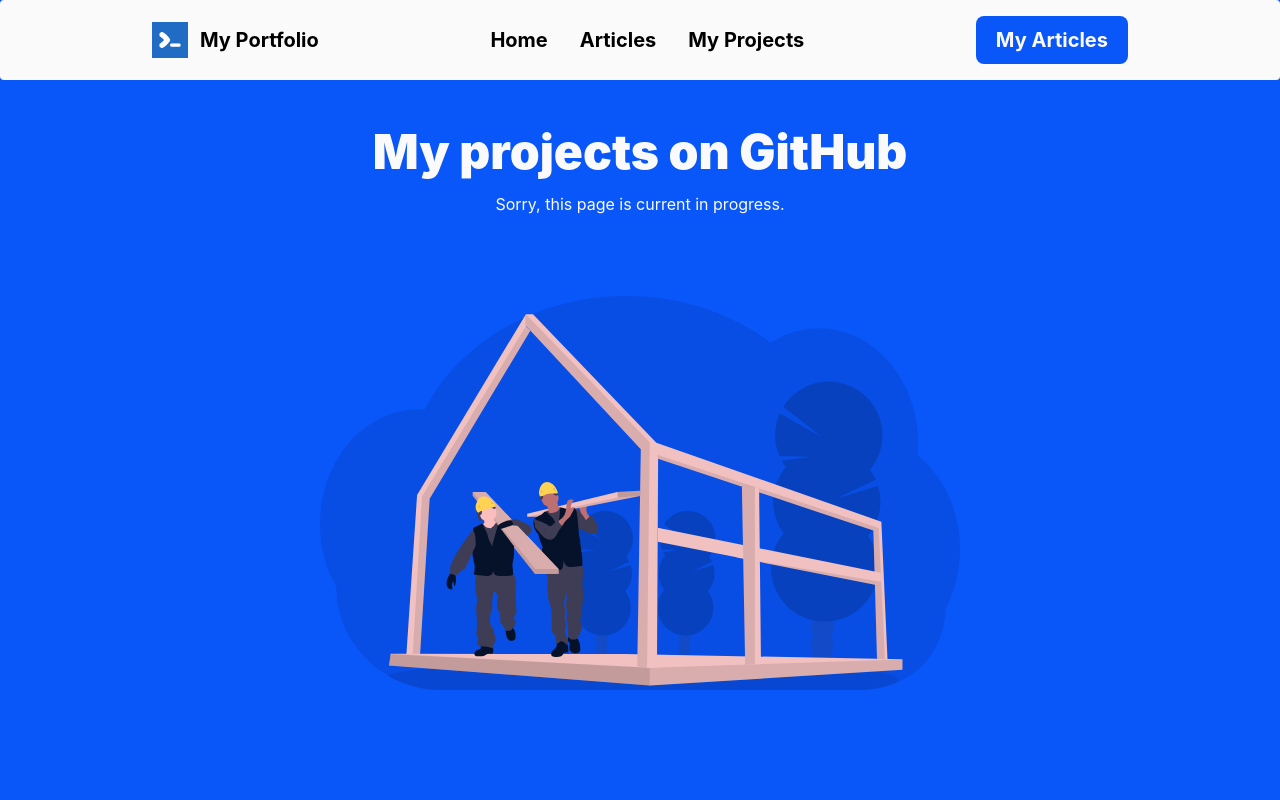
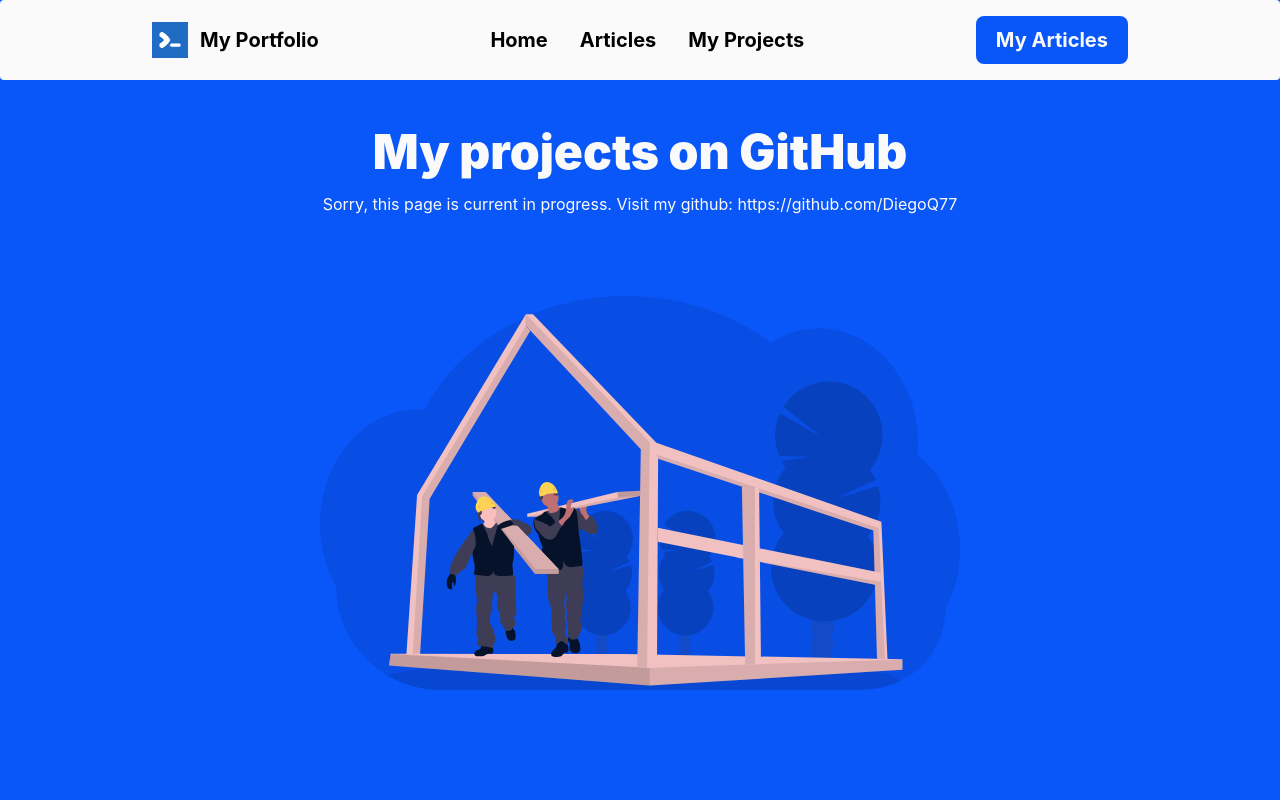
Before and after one commit to DiegoQ77/my_portfolio, a React (Vite) app: page /my-projects in a window 1280 px wide. Shown: the top 800 px of the page. Built offline with nearby package versions, Linux system fonts and the light colour scheme.

Commit message:
adding some information

```diff
--- a/src/pages/MyProjects/index.tsx
+++ b/src/pages/MyProjects/index.tsx
@@ -10,7 +10,8 @@
             My projects on GitHub{" "}
           </h2>
           <p className="text-center text-white ">
-            Sorry, this page is current in progress.
+            Sorry, this page is current in progress. Visit my github:
+            https://github.com/DiegoQ77
           </p>
         </div>
 
```
